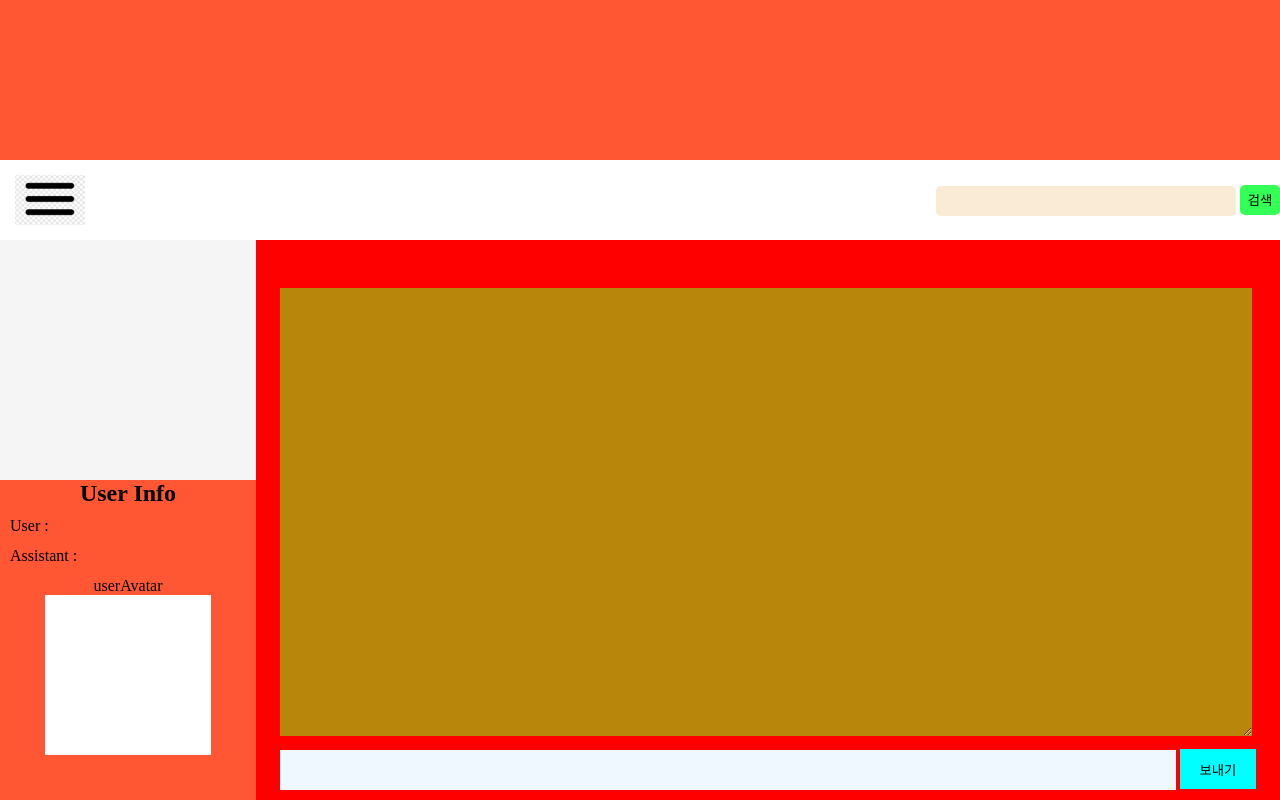
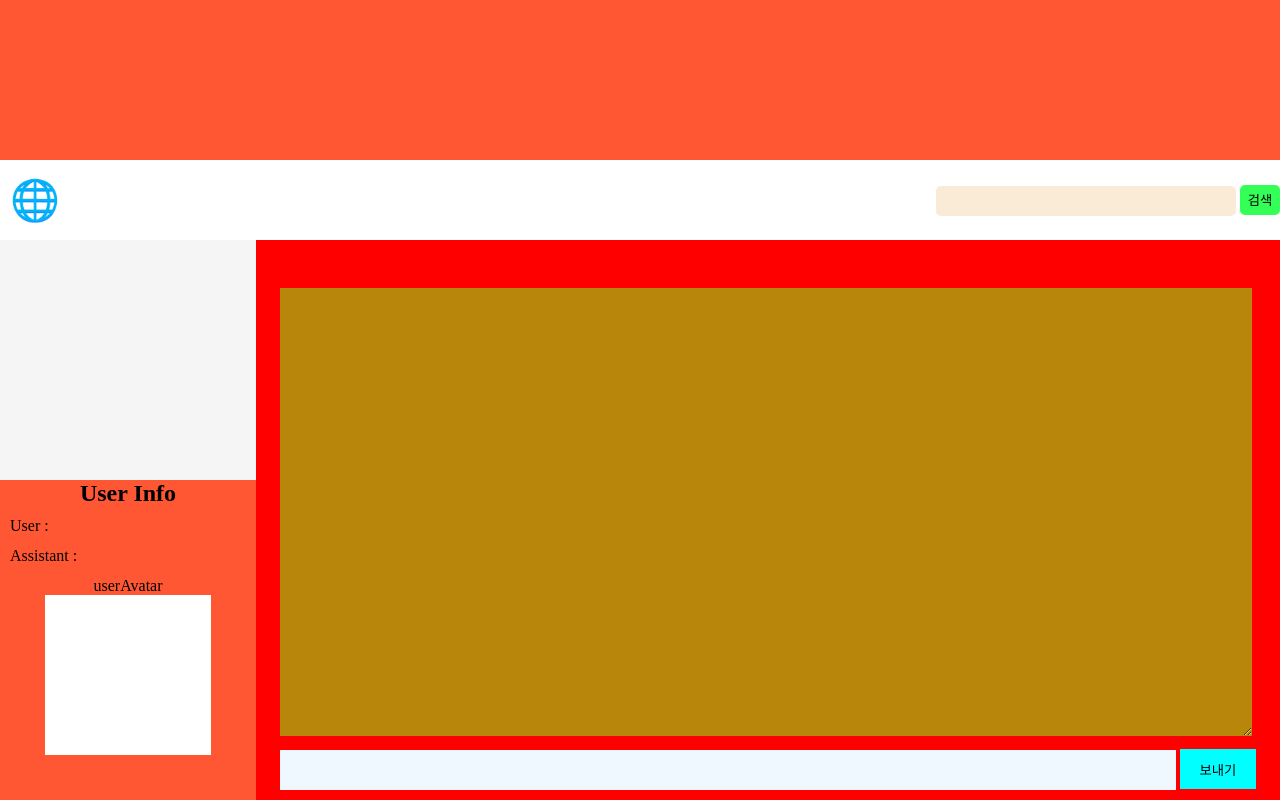
Before and after one commit to JungYoungSick/Web_Applocation_IA_Project, a website: page static/index.html in a window 1280 px wide. Drawn offline with Linux system fonts and the light colour scheme.

Commit message:
햄버거 메뉴 이미지 로고로 변경

```diff
--- a/static/index.css
+++ b/static/index.css
@@ -34,11 +34,8 @@
 }
 /* 햄버거 메뉴 */
 #bergerMenu {
-  width: 70px;
-  height: 50px;
-  background-image: url("../bergerIMG.jpg");
-  background-repeat: round;
-  margin-left: 15px;
+  font-size: 40px;
+  margin-left: 10px;
 }
 /* 검색 박스 */
 #serchBox {
--- a/static/index.html
+++ b/static/index.html
@@ -19,9 +19,8 @@
       <!-- 두번째 내용. -->
       <div>
         <!-- 햄버거 메뉴 이미지 넣기. -->
-        <div id="bergerMenu">
-          <!-- All surch box + button -->
-        </div>
+        <div id="bergerMenu">🌐</div>
+        <!-- All surch box + button -->
         <div>
           <input type="text" name="serchBox" id="serchBox" />
           <button>검색</button>
```
